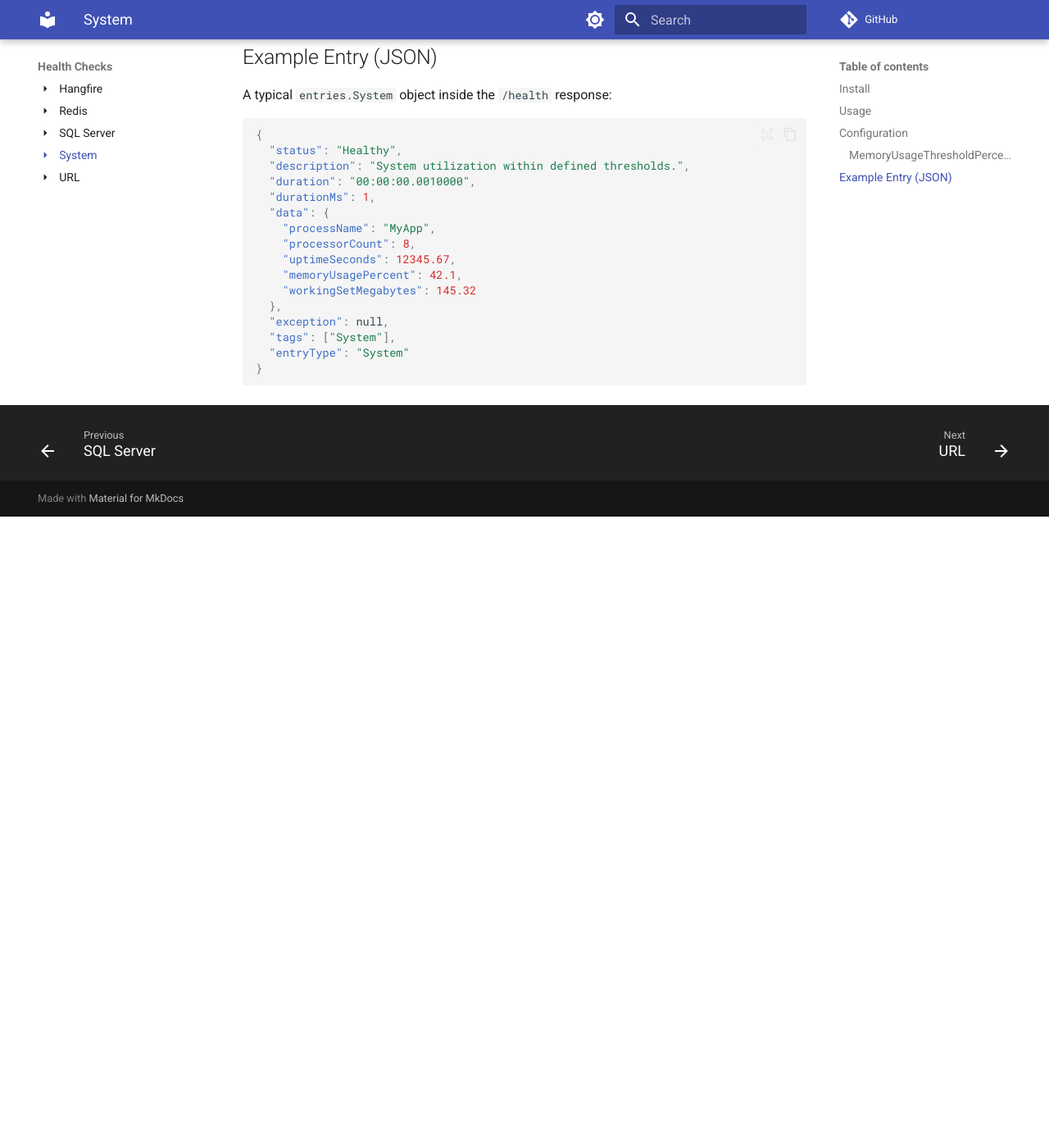
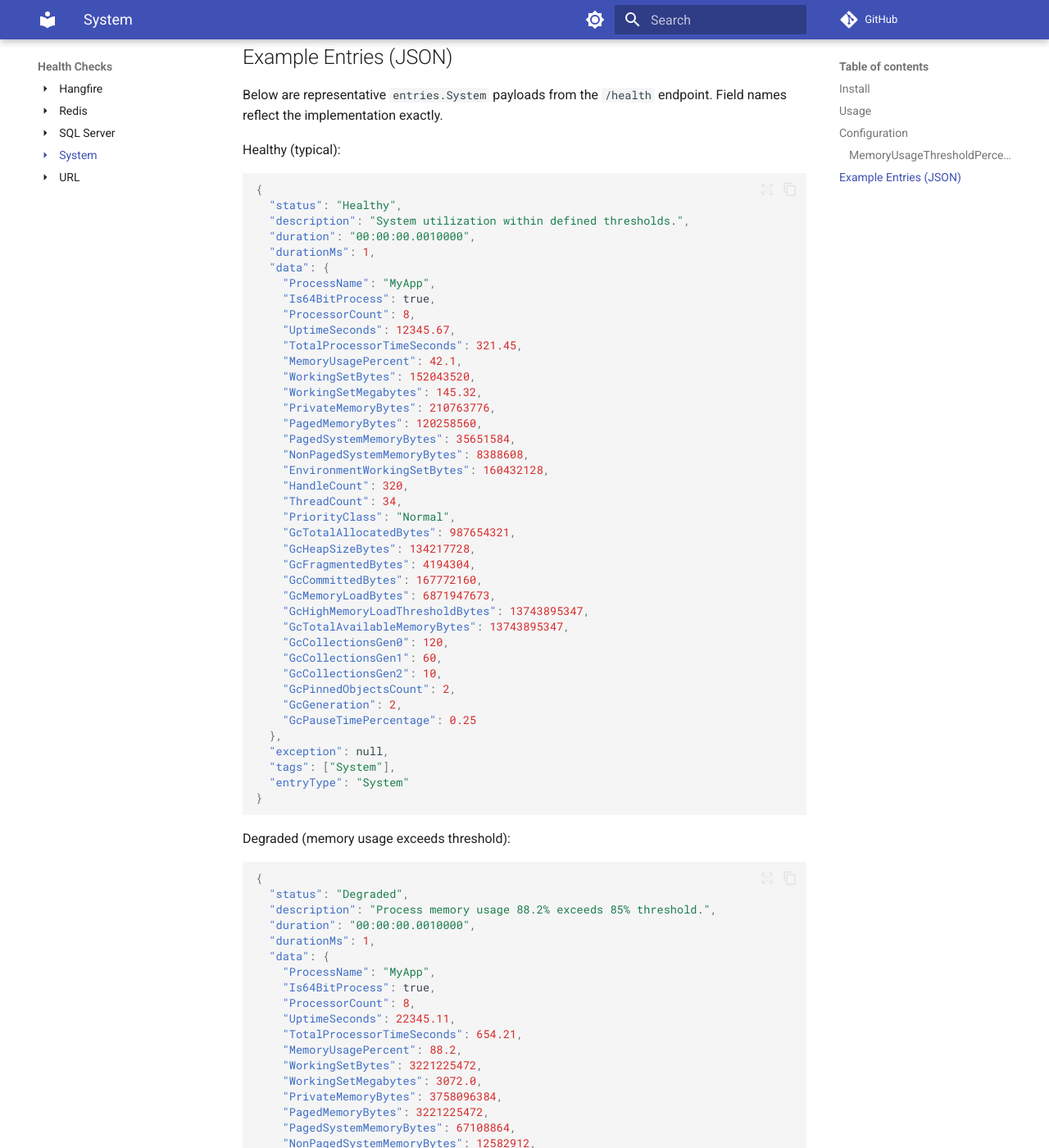
Before and after one commit to monivus-cloud/Monivus.HealthChecks, an MkDocs documentation site: the page built from docs/health-checks/system.md, in a window 1280 px wide and 1400 px high, scrolled down 1476 px. Shown: the whole window at 82% size. Built offline with MkDocs 1.6.1 and Material for MkDocs 9.7.7, drawn with Linux system fonts in a browser that asks for light colours; comment, search, counter and statistics services are not loaded; before the commit the page ends 2106 px from its top, so only the background shows below that; some of the changed text lies outside the part shown.

````diff
--- a/docs/health-checks/system.md
+++ b/docs/health-checks/system.md
@@ -60,9 +60,11 @@ Notes:
 
 Example interpretation: if the process memory usage reaches 85% or higher of available memory, the check reports Degraded; otherwise Healthy.
 
-## Example Entry (JSON)
+## Example Entries (JSON)
 
-A typical `entries.System` object inside the `/health` response:
+Below are representative `entries.System` payloads from the `/health` endpoint. Field names reflect the implementation exactly.
+
+Healthy (typical):
 
 ```json
 {
@@ -71,14 +73,83 @@ A typical `entries.System` object inside the `/health` response:
   "duration": "00:00:00.0010000",
   "durationMs": 1,
   "data": {
-    "processName": "MyApp",
-    "processorCount": 8,
-    "uptimeSeconds": 12345.67,
-    "memoryUsagePercent": 42.1,
-    "workingSetMegabytes": 145.32
+    "ProcessName": "MyApp",
+    "Is64BitProcess": true,
+    "ProcessorCount": 8,
+    "UptimeSeconds": 12345.67,
+    "TotalProcessorTimeSeconds": 321.45,
+    "MemoryUsagePercent": 42.1,
+    "WorkingSetBytes": 152043520,
+    "WorkingSetMegabytes": 145.32,
+    "PrivateMemoryBytes": 210763776,
+    "PagedMemoryBytes": 120258560,
+    "PagedSystemMemoryBytes": 35651584,
+    "NonPagedSystemMemoryBytes": 8388608,
+    "EnvironmentWorkingSetBytes": 160432128,
+    "HandleCount": 320,
+    "ThreadCount": 34,
+    "PriorityClass": "Normal",
+    "GcTotalAllocatedBytes": 987654321,
+    "GcHeapSizeBytes": 134217728,
+    "GcFragmentedBytes": 4194304,
+    "GcCommittedBytes": 167772160,
+    "GcMemoryLoadBytes": 6871947673,
+    "GcHighMemoryLoadThresholdBytes": 13743895347,
+    "GcTotalAvailableMemoryBytes": 13743895347,
+    "GcCollectionsGen0": 120,
+    "GcCollectionsGen1": 60,
+    "GcCollectionsGen2": 10,
+    "GcPinnedObjectsCount": 2,
+    "GcGeneration": 2,
+    "GcPauseTimePercentage": 0.25
   },
   "exception": null,
   "tags": ["System"],
   "entryType": "System"
 }
 ```
+
+Degraded (memory usage exceeds threshold):
+
+```json
+{
+  "status": "Degraded",
+  "description": "Process memory usage 88.2% exceeds 85% threshold.",
+  "duration": "00:00:00.0010000",
+  "durationMs": 1,
+  "data": {
+    "ProcessName": "MyApp",
+    "Is64BitProcess": true,
+    "ProcessorCount": 8,
+    "UptimeSeconds": 22345.11,
+    "TotalProcessorTimeSeconds": 654.21,
+    "MemoryUsagePercent": 88.2,
+    "WorkingSetBytes": 3221225472,
+    "WorkingSetMegabytes": 3072.0,
+    "PrivateMemoryBytes": 3758096384,
+    "PagedMemoryBytes": 3221225472,
+    "PagedSystemMemoryBytes": 67108864,
+    "NonPagedSystemMemoryBytes": 12582912,
+    "EnvironmentWorkingSetBytes": 3305111552,
+    "HandleCount": 420,
+    "ThreadCount": 45,
+    "PriorityClass": "Normal",
+    "GcTotalAllocatedBytes": 1987654321,
+    "GcHeapSizeBytes": 322122547,
+    "GcFragmentedBytes": 10485760,
+    "GcCommittedBytes": 402653184,
+    "GcMemoryLoadBytes": 12111807744,
+    "GcHighMemoryLoadThresholdBytes": 13743895347,
+    "GcTotalAvailableMemoryBytes": 13743895347,
+    "GcCollectionsGen0": 240,
+    "GcCollectionsGen1": 120,
+    "GcCollectionsGen2": 25,
+    "GcPinnedObjectsCount": 3,
+    "GcGeneration": 2,
+    "GcPauseTimePercentage": 0.35
+  },
+  "exception": null,
+  "tags": ["System"],
+  "entryType": "System"
+}
+```
````
Also changed, not shown: docs/health-checks/redis.md (+95 -7 lines), monivus-icon.png, src/Monivus.HealthChecks.Exporter/monivus-icon.png (deleted), src/Monivus.HealthChecks.Hangfire/monivus-icon.png (deleted), src/Monivus.HealthChecks.Redis/monivus-icon.png (deleted), src/Monivus.HealthChecks.SqlServer/monivus-icon.png (deleted), src/Monivus.HealthChecks.System/monivus-icon.png (deleted), src/Monivus.HealthChecks.Url/monivus-icon.png (deleted), src/Monivus.HealthChecks/monivus-icon.png (deleted), 8 other files.
